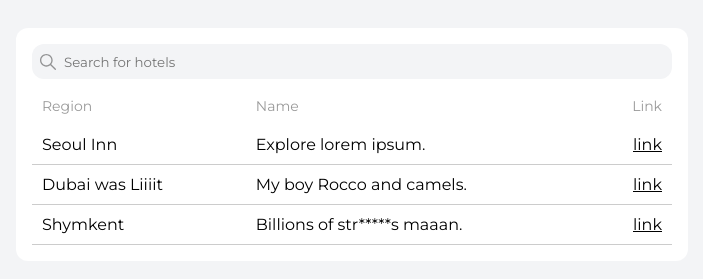
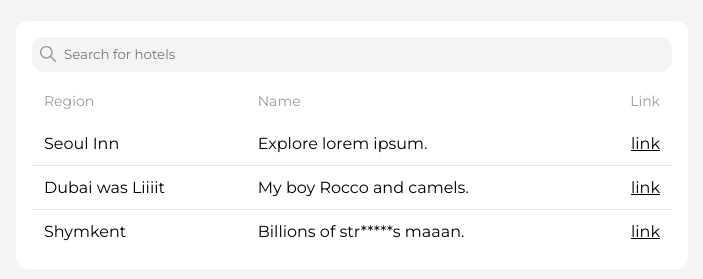
Before and after one commit to nurseiit/hci, a plain HTML site: page assignment-1/index.html in a window 1280 px wide. Shown: the part 299-578 px from the top of the page, without its empty margins (288-991 px from the left). Drawn offline with nearby package versions, Linux system fonts and the light colour scheme.

Commit message:
feat: remove last border & update padding

```diff
--- a/assignment-1/styles.css
+++ b/assignment-1/styles.css
@@ -109,11 +109,15 @@ td:last-of-type {
 th,
 td {
   text-align: start;
-  padding: 10px;
+  padding: 12px;
 }
 
 td {
-  border-bottom: 1px solid rgba(0, 0, 0, 0.2);
+  border-bottom: 1px solid rgba(0, 0, 0, 0.1);
+}
+
+tr:last-of-type td {
+  border: none;
 }
 
 .hotel:last-of-type {
```
